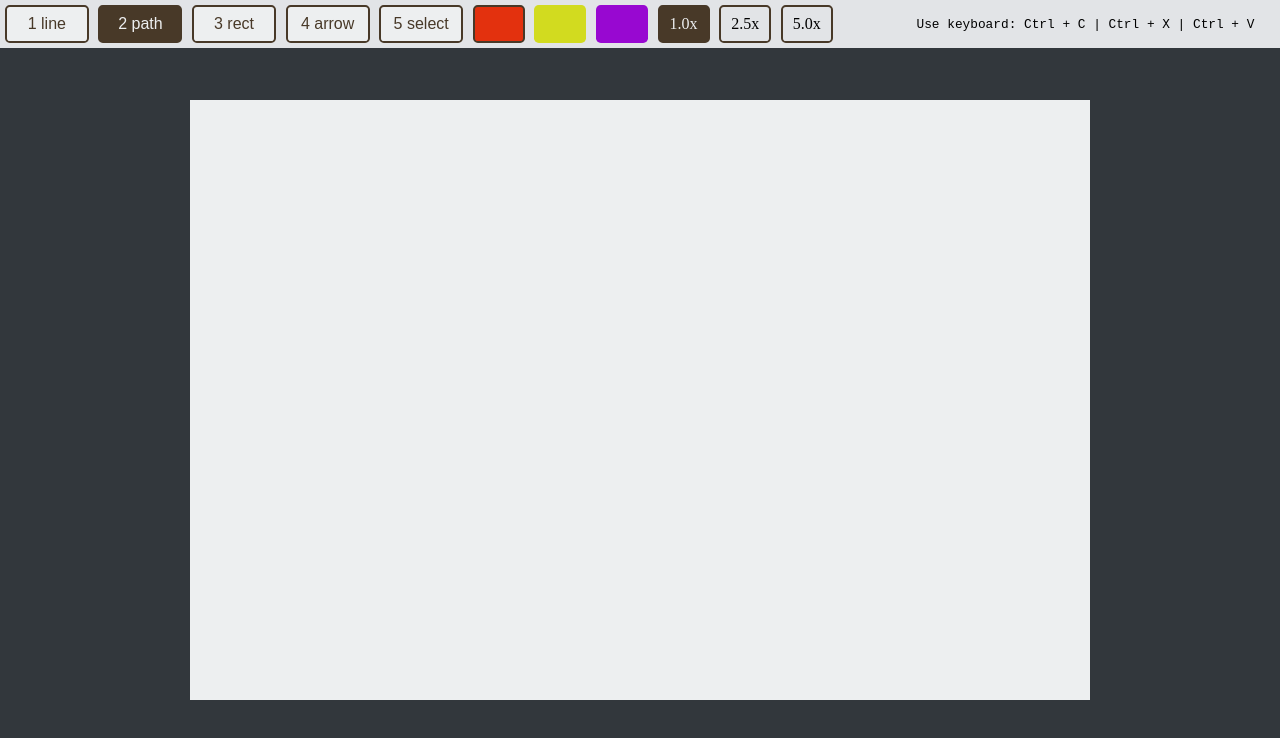
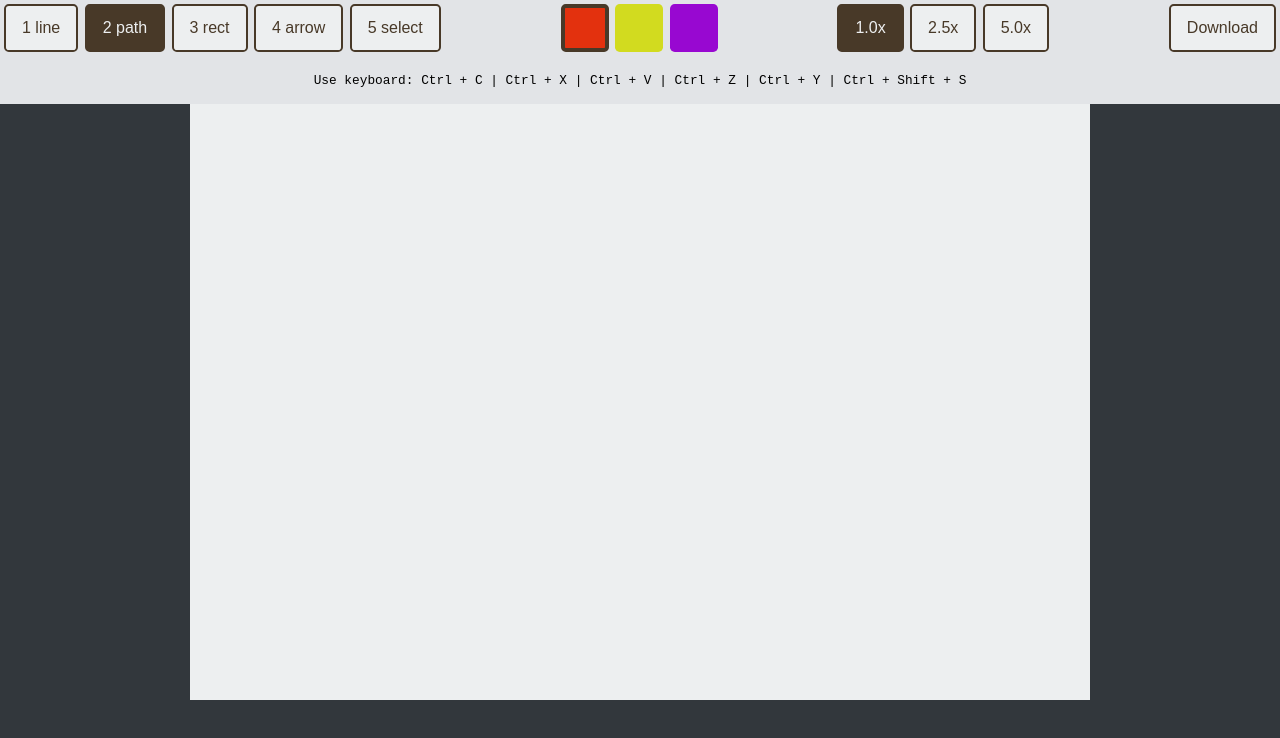
Before and after one commit to arfedulov/image-editor, a Vue app: page / in a window 1280 px wide. Shown: the top 738 px of the page. Built offline with nearby package versions, Linux system fonts and the light colour scheme.

Commit message:
add Download

```diff
--- a/package.json
+++ b/package.json
@@ -1,6 +1,6 @@
 {
   "name": "image-editor",
-  "version": "0.1.1",
+  "version": "0.2.0",
   "private": true,
   "scripts": {
     "serve": "vue-cli-service serve",
--- a/src/App.vue
+++ b/src/App.vue
@@ -19,6 +19,7 @@
       @select-tool="onSelectTool"
       @select-color="onSelectColor"
       @select-line-thickness="onSelectLineThickness"
+      @download="onDownload"
     />
     <img ref="offscreenImage" class="offscreen" />
     <div
@@ -84,6 +85,12 @@ export default {
     },
   },
   mounted() {
+    window.addEventListener('keyup', (event) => {
+      if (event.ctrlKey && event.shiftKey && event.key === 'S') {
+        this.onDownload();
+      }
+    });
+
     this.pushCanvas(this.canvasWidth, this.canvasHeight, true);
   },
   methods: {
@@ -300,6 +307,23 @@ export default {
         }
       }
     },
+    onDownload() {
+      const canvas = createCanvas({
+        width: this.topLayerCtx.canvas.width,
+        height: this.topLayerCtx.canvas.height,
+      });
+      const ctx = canvas.getContext('2d');
+      ctx.fillStyle = 'white';
+      ctx.fillRect(0, 0, canvas.width, canvas.height);
+      this.canvasStack.forEach((layer) => {
+        ctx.drawImage(layer, 0, 0);
+      });
+
+      const link = document.createElement('a');
+      link.download = 'image.png';
+      link.href = canvas.toDataURL();
+      link.click();
+    },
     toCanvasCoords(globalX, globalY) {
       const { x, y } = this.$refs.canvasContainer.getBoundingClientRect();
       return { x: globalX - x, y: globalY - y };
--- a/src/components/ToolBar.vue
+++ b/src/components/ToolBar.vue
@@ -1,9 +1,10 @@
 <template>
+  <div class="toolbar-wrap">
     <div class="tool-bar">
-    <div class="tools">
+      <div class="toolbar-button-group">
         <div
           v-for="tool of tools"
-        class="tool-button"
+          class="toolbar-button"
           :class="{selected: activeTool === tool.name}"
           :key="tool.name"
           :name="tool.name"
@@ -12,23 +13,27 @@
           {{tool.keyboardKey}} {{tool.name}}
         </div>
       </div>
-    <div class="color-controls">
+      <div class="toolbar-button-group">
         <div
           v-for="color of colors"
           :key="color"
-        class="color-control"
+          class="toolbar-button color-control"
           :class="{selected: color === activeColor}"
           :style="{backgroundColor: color}"
           @click="selectColor(color)"
         />
       </div>
-    <div class="thickness-controls">
-      <div class="thicknes-button" :class="{selected: lineThickness === 1}" @click="selectLineThickness(1)">1.0x</div>
-      <div class="thicknes-button" :class="{selected: lineThickness === 2.5}" @click="selectLineThickness(2.5)">2.5x</div>
-      <div class="thicknes-button" :class="{selected: lineThickness === 5}" @click="selectLineThickness(5)">5.0x</div>
+      <div class="toolbar-button-group">
+        <div class="toolbar-button" :class="{selected: lineThickness === 1}" @click="selectLineThickness(1)">1.0x</div>
+        <div class="toolbar-button" :class="{selected: lineThickness === 2.5}" @click="selectLineThickness(2.5)">2.5x</div>
+        <div class="toolbar-button" :class="{selected: lineThickness === 5}" @click="selectLineThickness(5)">5.0x</div>
+      </div>
+      <div class="toolbar-button-group">
+        <button class="toolbar-button" @click="$emit('download')">Download</button>
+      </div>
     </div>
     <div class="info">
-      Use keyboard: Ctrl + C | Ctrl + X | Ctrl + V
+      Use keyboard: Ctrl + C | Ctrl + X | Ctrl + V | Ctrl + Z | Ctrl + Y | Ctrl + Shift + S
     </div>
   </div>
 </template>
@@ -81,30 +86,40 @@ export default {
 
 <style lang="scss" scoped>
 @import '../assets/theme.scss';
-
-.tool-bar {
+.toolbar-wrap {
   position: fixed;
-  width: 100vw;
-  height: 6vh;
+  width: 100%;
   top: 0;
   left: 0;
   z-index: 10;
-
-  display: flex;
-
-  font-size: 2vh;
-
   background-color: $color-background-secondary;
 }
-
-.tools {
+.tool-bar {
+  height: 6vh;
+  padding: 4px;
   display: flex;
-  width: fit-content;
-  height: 100%;
+  align-items: center;
+  justify-content: space-between;
+  font-size: 2vh;
+}
+.info {
+  height: 6vh;
+  font-family: monospace;
+  display: flex;
+  justify-content: center;
+  align-items: center;
+  font-size: 1.6vh;
 }
 
-.tool-button {
-  width: 5em;
+.toolbar-button-group {
+  display: flex;
+  height: 100%;
+  gap: .4em;
+}
+
+.toolbar-button {
+  box-sizing: border-box;
+  padding: 1em;
   display: flex;
   align-items: center;
   justify-content: center;
@@ -113,10 +128,9 @@ export default {
   background-color: $color-foreground;
   border-radius: .3em;
   cursor: pointer;
-
+  white-space: nowrap;
+  font-size: inherit;
   font-family: Arial, sans-serif;
-
-  margin: 0.3em;
 
   &.selected {
     border-color: $color-base-dark;
@@ -125,51 +139,8 @@ export default {
   }
 }
 
-.color-controls {
-  display: flex;
-}
-
 .color-control {
   width: 3em;
-  border-radius: .3em;
-  border: .15em solid transparent;
-  cursor: pointer;
-
-  margin: 0.3em;
-
-  &.selected {
-    border-color: $color-base-dark;
-  }
-}
-
-.thickness-controls {
-  display: flex;
-}
-
-.thicknes-button {
-  width: 3em;
-  border: .15em solid $color-base-dark;
-  border-radius: .3em;
-  cursor: pointer;
-  margin: 0.3em;
-
-  display: flex;
-  justify-content: center;
-  align-items: center;
-
-  &.selected {
-    border-color: $color-base-dark;
-    background-color: $color-base-dark;
-    color: $color-foreground;
-  }
-}
-
-.info {
-  font-size: .8em;
-  font-family: monospace;
-  display: flex;
-  justify-content: center;
-  align-items: center;
-  margin: 0 2em 0 auto;
+  border: .3em solid transparent;
 }
 </style>
```
Lines whose indentation alone changed are shown as unchanged.
